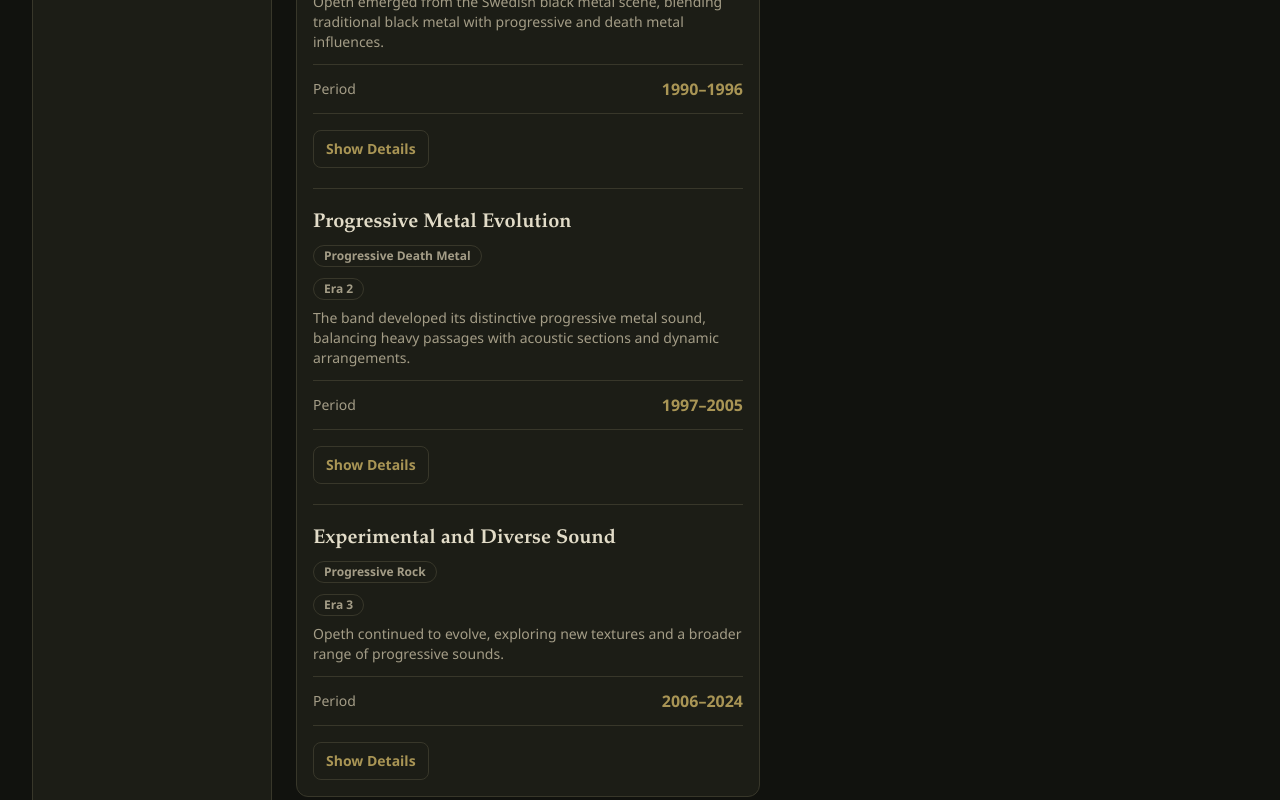
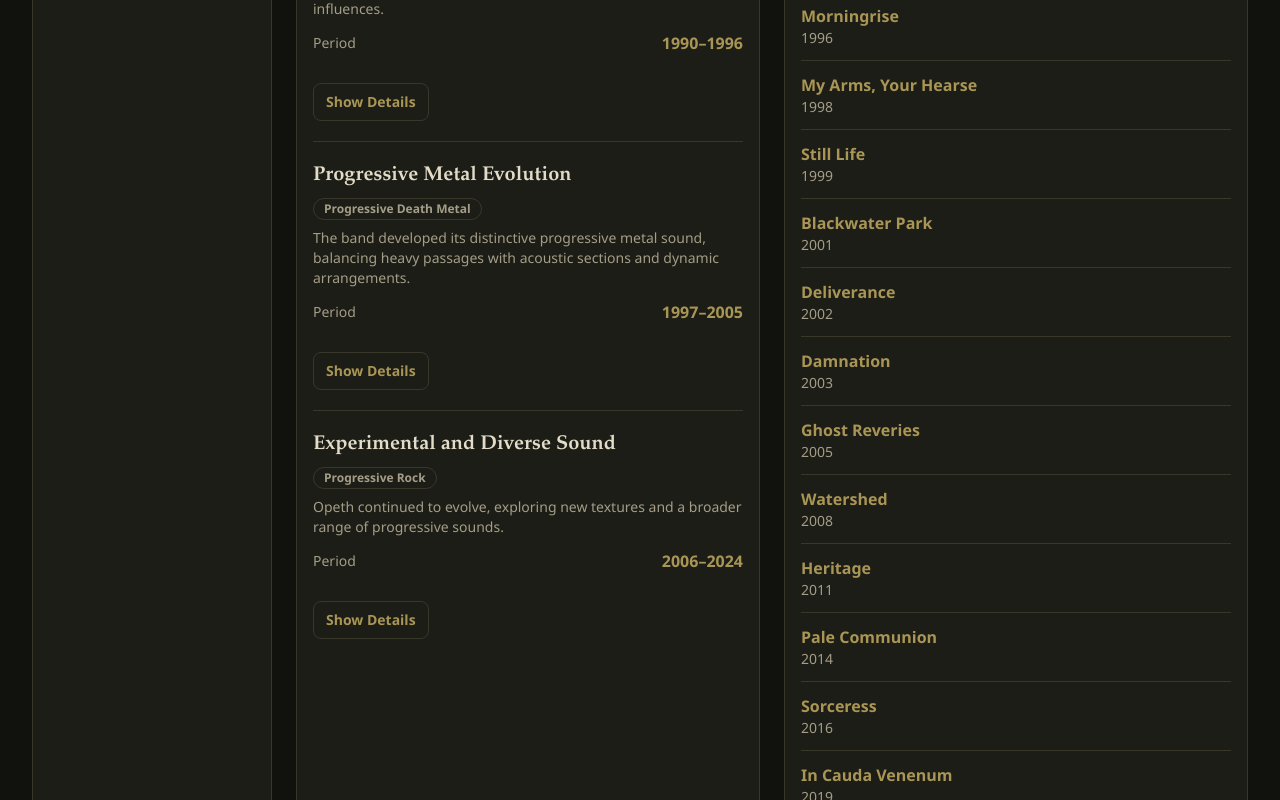
Before and after one commit to tusterman11/my-dashboard, a React (Vite) app: page / in a window 1280 px wide. Shown: the part 600-1400 px from the top of the page. Built offline with nearby package versions, Linux system fonts and the light colour scheme.

Commit message:
fix later

```diff
--- a/src/App.jsx
+++ b/src/App.jsx
@@ -34,6 +34,106 @@ const eras = [
       'Opeth continued to evolve, exploring new textures and a broader range of progressive sounds.',
     details:
       'Across later releases, the band continued to experiment with its sound while building on its progressive metal foundations.',
+  },
+];
+
+const records = [
+  {
+    title: 'Orchid',
+    genre: '',
+    year: '1995',
+    description: '',
+  },
+
+  {
+    title: 'Morningrise',
+    genre: '',
+    year: '1996',
+    description: '',
+  },
+
+  {
+    title: 'My Arms, Your Hearse',
+    genre: '',
+    year: '1998',
+    description: '',
+  },
+
+  {
+    title: 'Still Life',
+    genre: '',
+    year: '1999',
+    description: '',
+  },
+
+  {
+    title: 'Blackwater Park',
+    genre: '',
+    year: '2001',
+    description: '',
+  },
+
+  {
+    title: 'Deliverance',
+    genre: '',
+    year: '2002',
+    description: '',
+  },
+
+  {
+    title: 'Damnation',
+    genre: '',
+    year: '2003',
+    description: '',
+  },
+
+  {
+    title: 'Ghost Reveries',
+    genre: '',
+    year: '2005',
+    description: '',
+  },
+
+  {
+    title: 'Watershed',
+    genre: '',
+    year: '2008',
+    description: '',
+  },
+
+  {
+    title: 'Heritage',
+    genre: '',
+    year: '2011',
+    description: '',
+  },
+
+  {
+    title: 'Pale Communion',
+    genre: '',
+    year: '2014',
+    description: '',
+  },
+
+  {
+    title: 'Sorceress',
+    genre: '',
+    year: '2016',
+    description: '',
+  },
+
+  {
+    title: 'In Cauda Venenum',
+    genre: '',
+    year: '2019',
+    description: '',
+  },
+
+  {
+    title: 'The Last Will and Testament',
+    genre: '',
+    year: '2024',
+    description: '',
   },
 ];
 
@@ -85,13 +185,11 @@ function App() {
                   </h3>
                   <StatusBadge label={era.genre} isActive={index === 0} />
                 </div>
-                <div className="mt-2">
-                  <StatusBadge label={`Era ${index + 1}`} />
-                </div>
+                <div className="mt-2"></div>
                 <p className="mt-2 text-sm leading-5 text-muted">
                   {era.description}
                 </p>
-                <div className="mt-3 border-y border-border">
+                <div>
                   <InfoRow label="Period" value={era.period} />
                 </div>
                 <DetailsToggle>
@@ -101,6 +199,21 @@ function App() {
             ))}
           </div>
         </Panel>
+        <Panel id="discography" title="Discography">
+          <ul>
+            {records.map((record) => (
+              <li
+                key={record.title}
+                className="flex flex-wrap items-center justify-between gap-2 border-b border-border py-3"
+              >
+                <div>
+                  <p className="font-bold">{record.title}</p>
+                  <p className="text-sm text-muted">{record.year}</p>
+                </div>
+              </li>
+            ))}
+          </ul>
+        </Panel>
       </main>
       <Footer />
     </div>
--- /dev/null
+++ b/src/components/ListItem.jsx
@@ -0,0 +1,11 @@
+function ListItem({title, year}){
+  return(
+    <li
+      className="flex flex-wrap items-center justify-between gap-2 border-b border-border py-3">
+
+    </li>
+      <div>
+
+      </div>
+  )
+}
--- a/src/styles.css
+++ b/src/styles.css
@@ -15,3 +15,7 @@
   --font-sans: 'Segoe UI', system-ui, sans-serif;
   --font-heading: 'Palatino Linotype', 'Book Antiqua', serif;
 }
+
+body {
+  min-width: 320px;
+}
```
